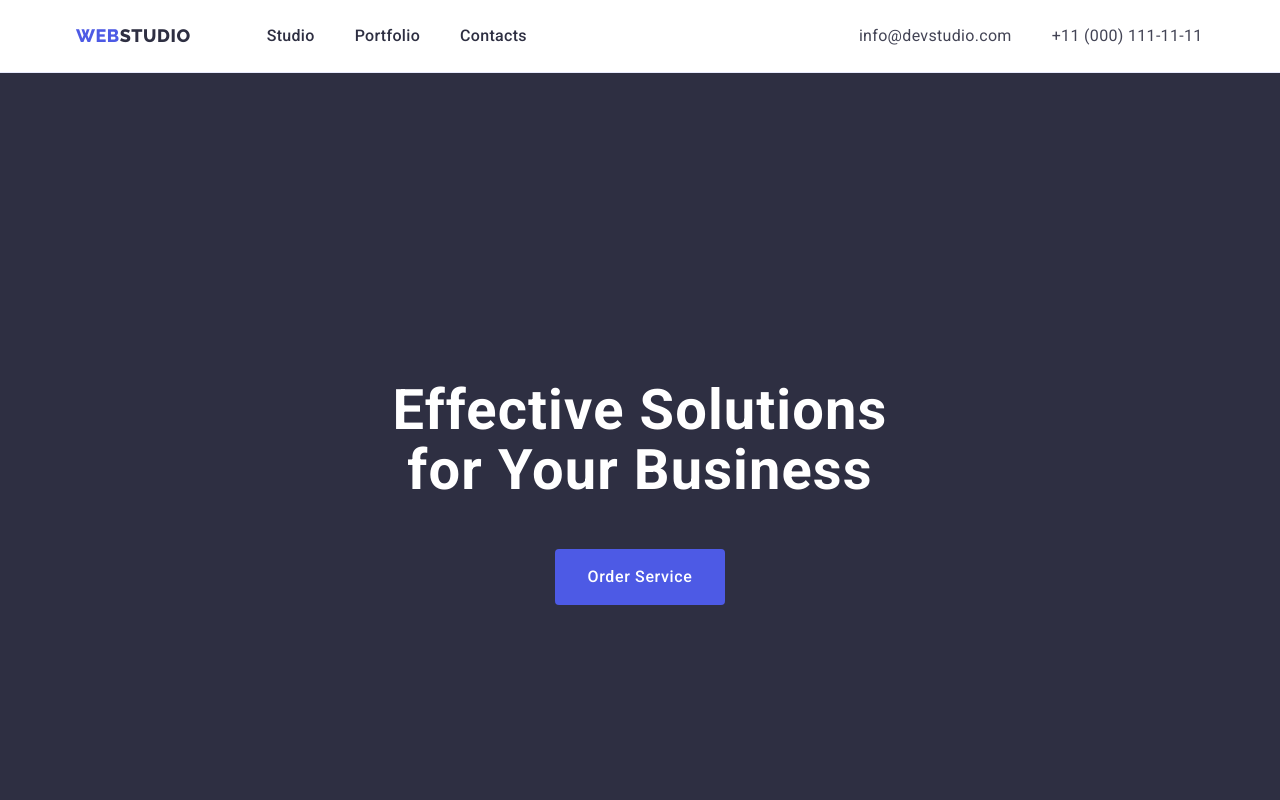
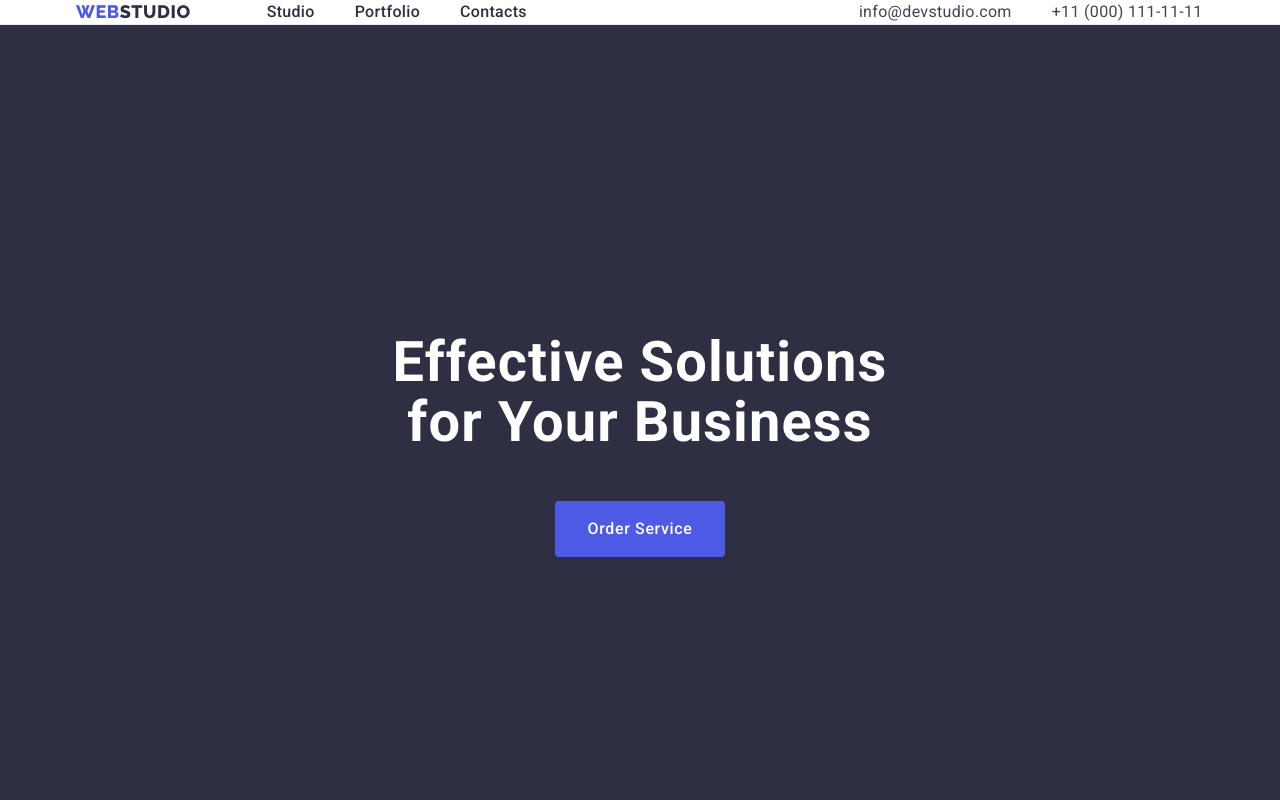
Before and after one commit to EgorYakovenko/goit-markup-hw-03, a plain HTML site: page index.html in a window 1280 px wide. Shown: the top 800 px of the page. Drawn offline with nearby package versions, Linux system fonts and the light colour scheme.

Commit message:
correct 100501

```diff
--- a/css/styles.css
+++ b/css/styles.css
@@ -96,7 +96,7 @@ font-size: 16px;
 line-height: 1.5;
 letter-spacing: 0.02em;
 color: var(--title-color);
-
+padding: 24px 0;
 
 }
 .menu-link:hover,
@@ -107,8 +107,8 @@ color: var(--link-color);
 .page-header {
     display: flex;
     border-bottom: 1px solid #e7e9fc;
-    padding-top: 24px;
-    padding-bottom: 24px;
+    /* padding-top: 24px;
+    padding-bottom: 24px; */
 
 }
 
@@ -155,8 +155,7 @@ color: var(--link-color);
 }
 
 /* .link-navigation {
-padding-top: 24px;
-padding-bottom: 24px;
+padding: 24px 0;
 } */
 
 
```
